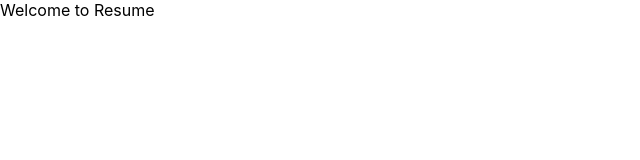
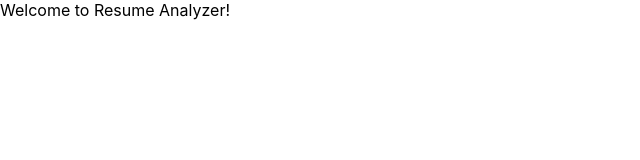
Before and after one commit to proteanmetamorphoses/Resume-Analyzer, a React (Create React App) app: page / in a window 1280 px wide. Shown: the top 160 px of the page, without its empty margins (0-640 px from the left). Built offline with nearby package versions, Linux system fonts and the light colour scheme.

Commit message:
Update README.md

```diff
--- a/src/components/Dashboard.js
+++ b/src/components/Dashboard.js
@@ -29,7 +29,7 @@ function Dashboard() {
 
   return (
     <div className="dashboard">
-      <h1>Resume Analyzer</h1>
+      <h1>Resume Doohickey</h1>
       <h3>Add your master resume and a job description.</h3>
       <PreviousWorkSection />
       <AnalysisSection />
--- a/src/components/Home.js
+++ b/src/components/Home.js
@@ -1,6 +1,6 @@
 // components/Home.js
 function Home() {
-    return <div>Welcome to Resume </div>;
+    return <div>Welcome to Resume Analyzer!</div>;
   }
 
   export default Home;
```
Also changed, not shown: 1 other file (tests, documents, lock files or other folders).
